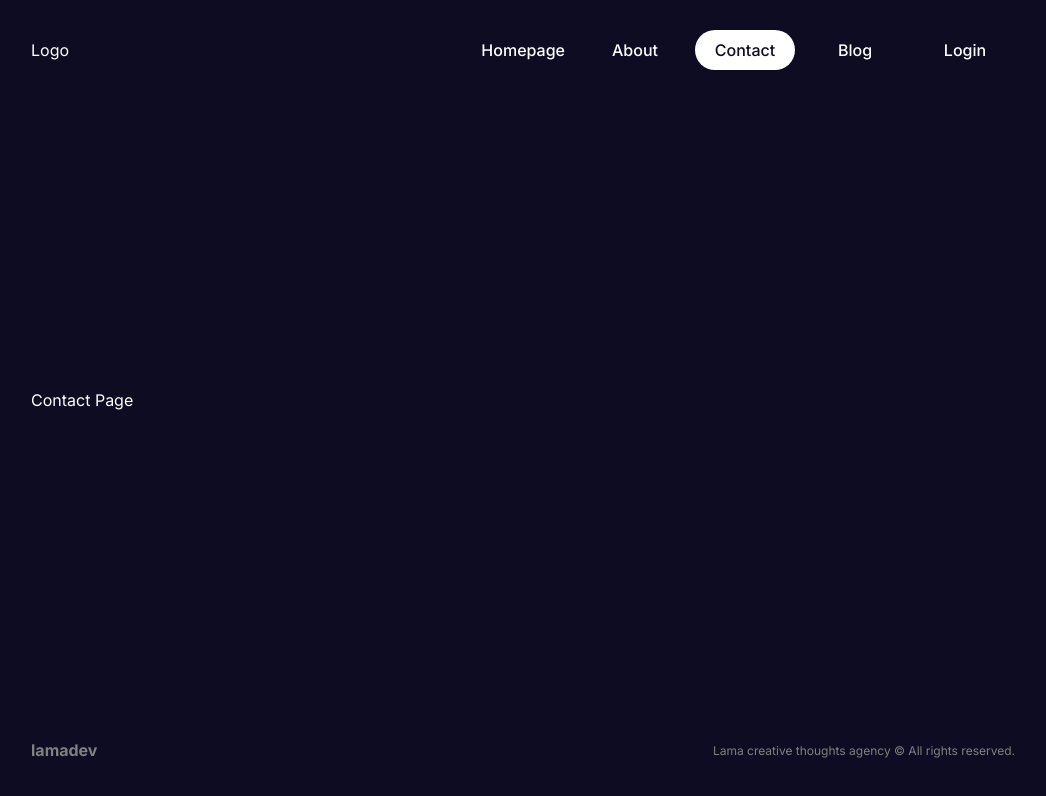
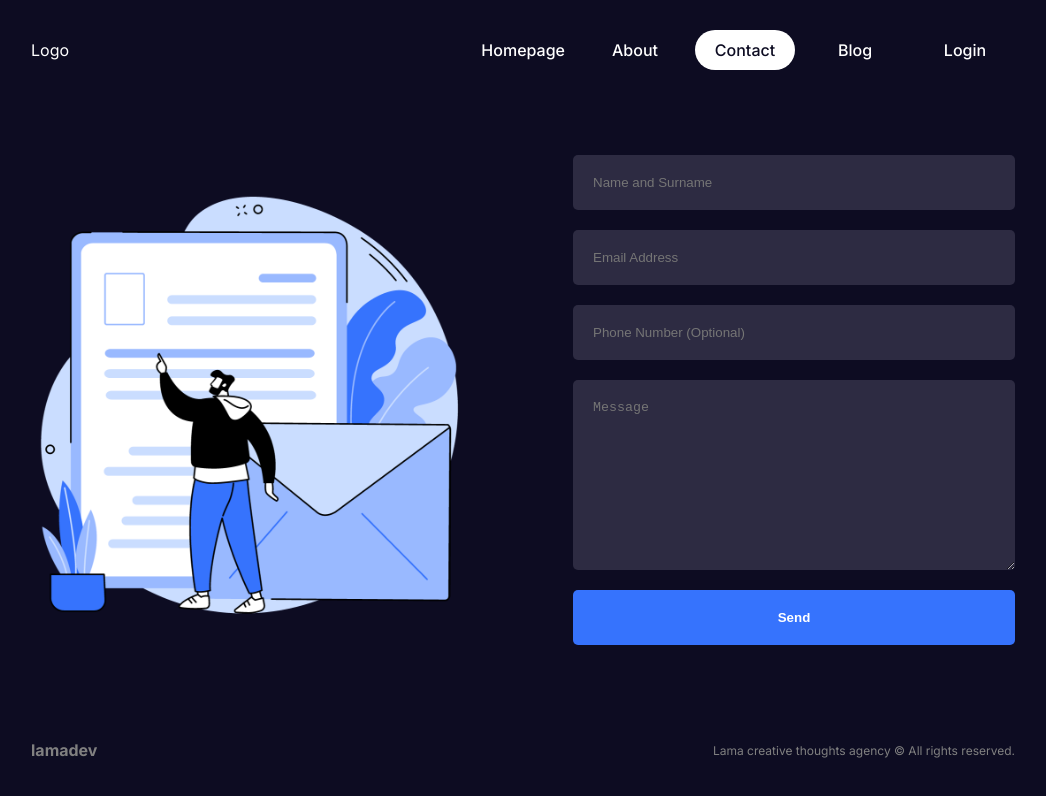
Before and after one commit to jbritttt/Fullstack-app, a Next.js app: page /contact in a window 1280 px wide. Shown: the top 796 px of the page, without its empty margins (117-1163 px from the left). Built offline with nearby package versions, Linux system fonts and the light colour scheme.

Commit message:
contact page created

```diff
--- /dev/null
+++ b/src/app/contact/contact.module.css
@@ -0,0 +1,51 @@
+.container {
+    display: flex;
+    align-items: center;
+    gap: 100px;
+  }
+
+  .imgContainer {
+    flex: 1;
+    height: 500px;
+    position: relative;
+  }
+
+  .img {
+    object-fit: contain;
+  }
+
+  .formContainer {
+    flex: 1;
+  }
+
+  .form {
+    display: flex;
+    flex-direction: column;
+    gap: 20px;
+  }
+
+  .form input,
+  .form textarea {
+    padding: 20px;
+    border-radius: 5px;
+    border: none;
+    outline: none;
+    background-color: var(--bgSoft);
+    color: var(--text);
+  }
+
+  .form button {
+    padding: 20px;
+    background-color: var(--btn);
+    color: var(--text);
+    font-weight: bold;
+    border: none;
+    border-radius: 5px;
+    cursor: pointer;
+  }
+
+  @media (max-width: 768px) {
+    .container {
+      flex-direction: column;
+    }
+  }
--- a/src/app/contact/page.jsx
+++ b/src/app/contact/page.jsx
@@ -1,9 +1,45 @@
+// "use client";
+import Image from "next/image";
+import styles from "./contact.module.css";
+// import dynamic from "next/dynamic";
+// import HydrationTest from "@/components/hydrationTest";
+
+// const HydrationTestNoSSR = dynamic(()=>import("@/components/hydrationTest"), {ssr: false})
+
+export const metadata = {
+  title: "Contact Page",
+  description: "Contact description",
+};
+
 const ContactPage = () => {
-    return (
+  // const a = Math.random();
 
+  // console.log(a);
 
-        <div>Contact Page</div>
-     );
-}
+  return (
+    <div className={styles.container}>
+      <div className={styles.imgContainer}>
+        <Image src="/contact.png" alt="" fill className={styles.img} />
+      </div>
+      <div className={styles.formContainer}>
+        {/* <HydrationTestNoSSR/> */}
+        {/* <div suppressHydrationWarning>{a}</div> */}
+        <form action="" className={styles.form}>
+          <input type="text" placeholder="Name and Surname" />
+          <input type="text" placeholder="Email Address" />
+          <input type="text" placeholder="Phone Number (Optional)" />
+          <textarea
+            name=""
+            id=""
+            cols="30"
+            rows="10"
+            placeholder="Message"
+          ></textarea>
+          <button>Send</button>
+        </form>
+      </div>
+    </div>
+  );
+};
 
 export default ContactPage;
--- /dev/null
+++ b/src/components/postCard/postCard.module.css
@@ -0,0 +1,43 @@
+.container{
+    display: flex;
+    flex-direction: column;
+    gap: 20px;
+    margin-bottom: 20px;
+  }
+
+  .top{
+    display: flex;
+  }
+
+  .imgContainer{
+    width: 90%;
+    height: 400px;
+    position: relative;
+  }
+
+  .img{
+    object-fit: cover;
+  }
+
+  .date{
+    font-size: 12px;
+    transform: rotate(270deg);
+    margin: auto;
+  }
+
+  .title{
+    width: 90%;
+    font-size: 24px;
+    margin-bottom: 20px;
+  }
+
+  .desc{
+    width: 90%;
+    margin-bottom: 20px;
+    font-weight: 300;
+    color: gray;
+  }
+
+  .link{
+    text-decoration: underline;
+  }
```
Also changed, not shown: src/components/postCard/postCard.jsx (added, +23 -0 lines), src/app/blog/[slug]/singlePost.module.css (added), src/app/blog/blog.module.css (added).
